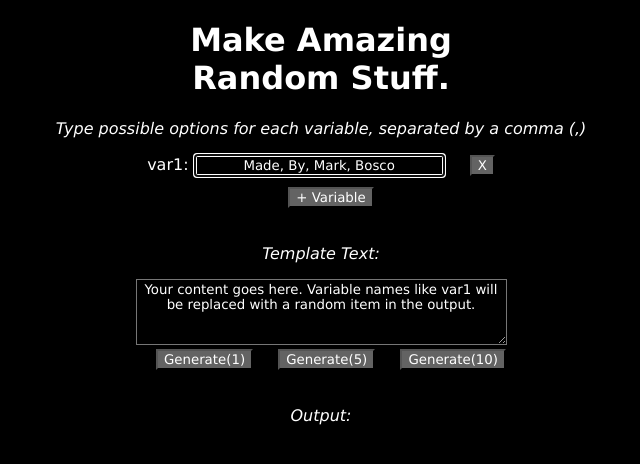
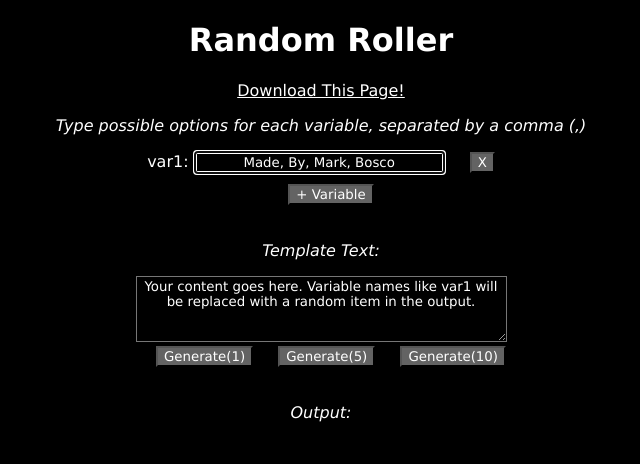
Before and after one commit to MarkB-NYP/randomroller, a plain HTML site: page index.html in a window 1280 px wide. Shown: the whole page, without its empty margins (319-959 px from the left). Drawn offline with Linux system fonts and the light colour scheme.

Commit message:
Update index.html

```diff
--- a/index.html
+++ b/index.html
@@ -61,7 +61,8 @@
 
 <body>
 
-    <h1>Make Amazing <br>Random Stuff.</h1>
+    <h1>Random Roller</h1>
+    <a href="./index.html" download="RandomRoller.html">Download This Page!</a>
     <p class="instructions">Type possible options for each variable, separated by a comma (,)</p>
     <div id='inputs'>
 
```
